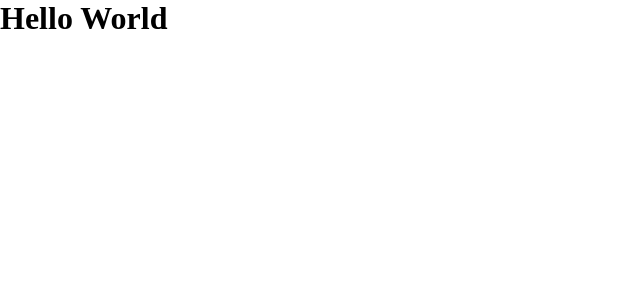
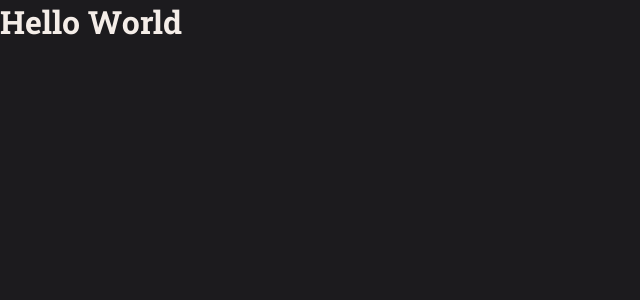
Before and after one commit to juniorvolontedev/explorer-rocket-movie, a React (Vite) app: page / in a window 1280 px wide. Shown: the top 300 px of the page, without its empty margins (0-640 px from the left). Built offline with nearby package versions, Linux system fonts and the light colour scheme.

Commit message:
global styles

```diff
--- a/index.html
+++ b/index.html
@@ -1,10 +1,18 @@
 <!DOCTYPE html>
-<html lang="en">
+<html lang="pt-br">
   <head>
+    <link rel="preconnect" href="https://fonts.googleapis.com" />
+    <link rel="preconnect" href="https://fonts.gstatic.com" crossorigin />
+
     <meta charset="UTF-8" />
-    <link rel="icon" type="image/svg+xml" href="/vite.svg" />
+    <link rel="shortcut icon" href="favicon.png" type="image/x-png" />
     <meta name="viewport" content="width=device-width, initial-scale=1.0" />
-    <title>Vite + React</title>
+    <title>RocketMovies</title>
+
+    <link
+      href="https://fonts.googleapis.com/css2?family=Roboto+Slab:wght@400;500;700&display=swap"
+      rel="stylesheet"
+    />
   </head>
   <body>
     <div id="root"></div>
--- a/src/styles/global.js
+++ b/src/styles/global.js
@@ -6,4 +6,19 @@ export default createGlobalStyle`
     padding: 0;
     box-sizing: border-box;
   }
+
+  :root {
+    font-size: 62.5%;
+  }
+
+  body {
+    font-weight: 400;
+    font-size: 1.6rem;
+    background: ${({ theme }) => theme.COLORS.BODY};
+    color: ${({ theme }) => theme.COLORS.TEXT}
+  }
+
+  body, input, textarea, select, button, ::placeholder {
+    font-family: 'Roboto Slab', serif;
+  }
 `;
--- a/src/styles/theme.js
+++ b/src/styles/theme.js
@@ -1,5 +1,7 @@
 export default {
   COLORS: {
     PRIMARY: "#FF859B",
+    BODY: "#1C1B1E",
+    TEXT: "#F4EDE8",
   },
 };
```
Also changed, not shown: public/favicon.png (added).
